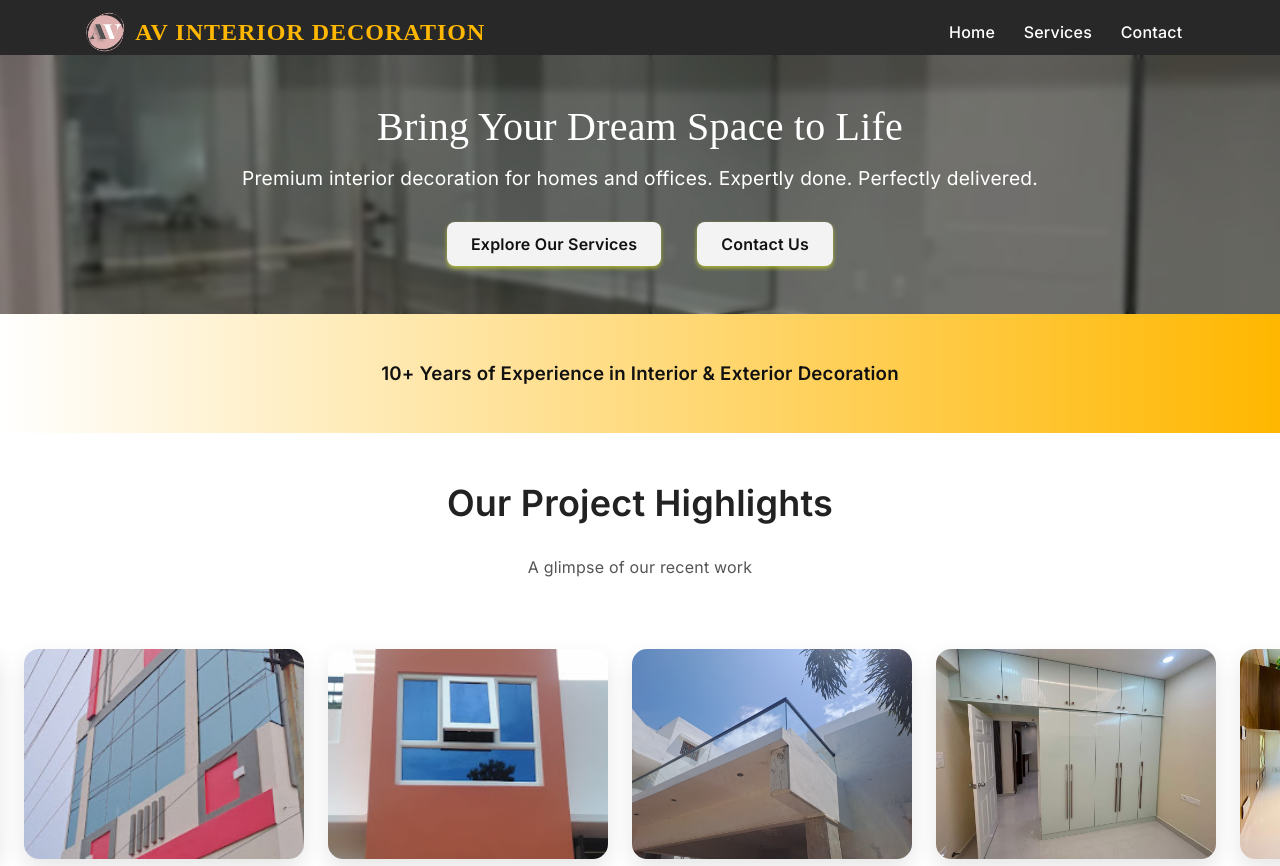
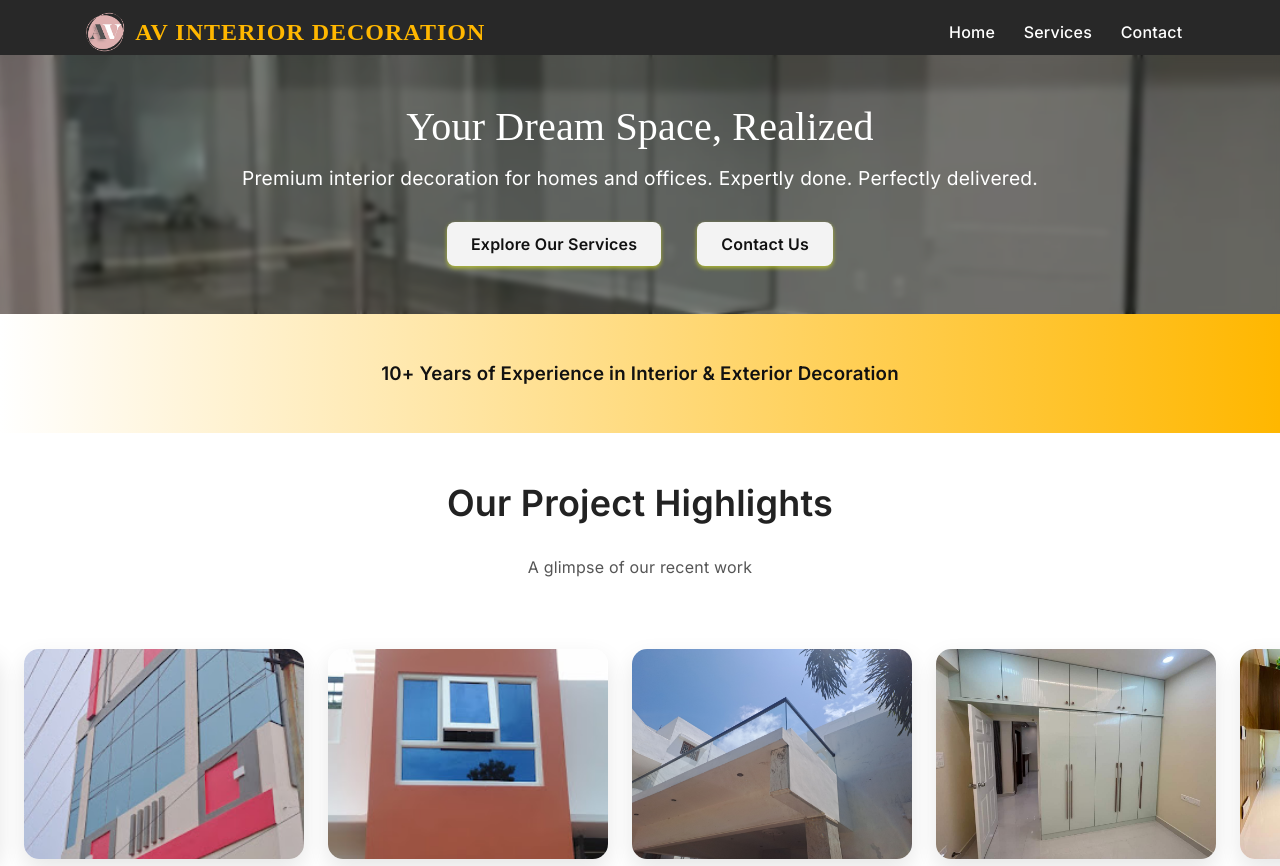
Before and after one commit to web3anand/webpage, a website: page index.html in a window 1280 px wide. Shown: the top 866 px of the page. Drawn offline with Linux system fonts and the light colour scheme; a web font is replaced by a local one.

Commit message:
change in container

```diff
--- a/index.html
+++ b/index.html
@@ -47,7 +47,7 @@
   <!-- Hero Section -->
   <section class="hero">
     <div class="container">
-      <h2>Bring Your Dream Space to Life</h2>
+      <h2>Your Dream Space, Realized</h2>
       <p>Premium interior decoration for homes and offices. Expertly done. Perfectly delivered.</p>
       <div class="hero-actions">
         <a href="services.html" class="btn" aria-label="Explore our services">Explore Our Services</a>
```
